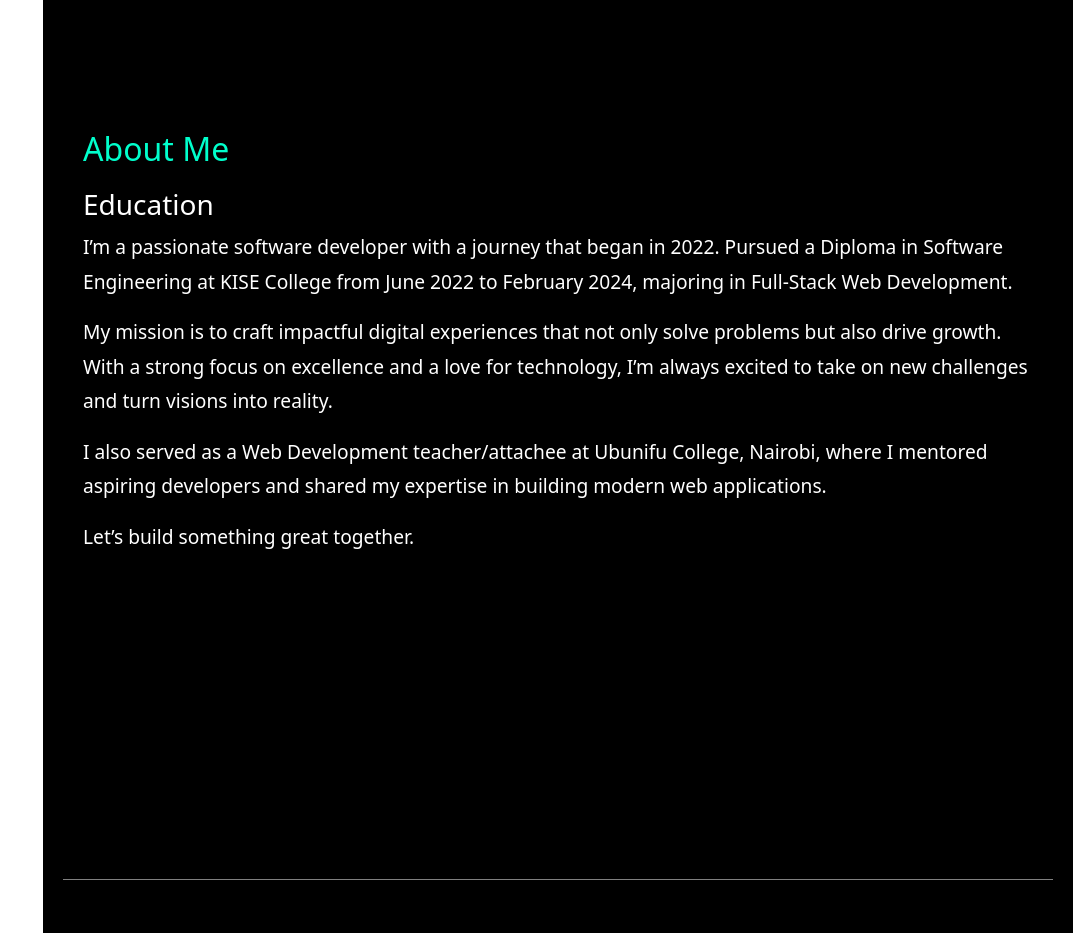
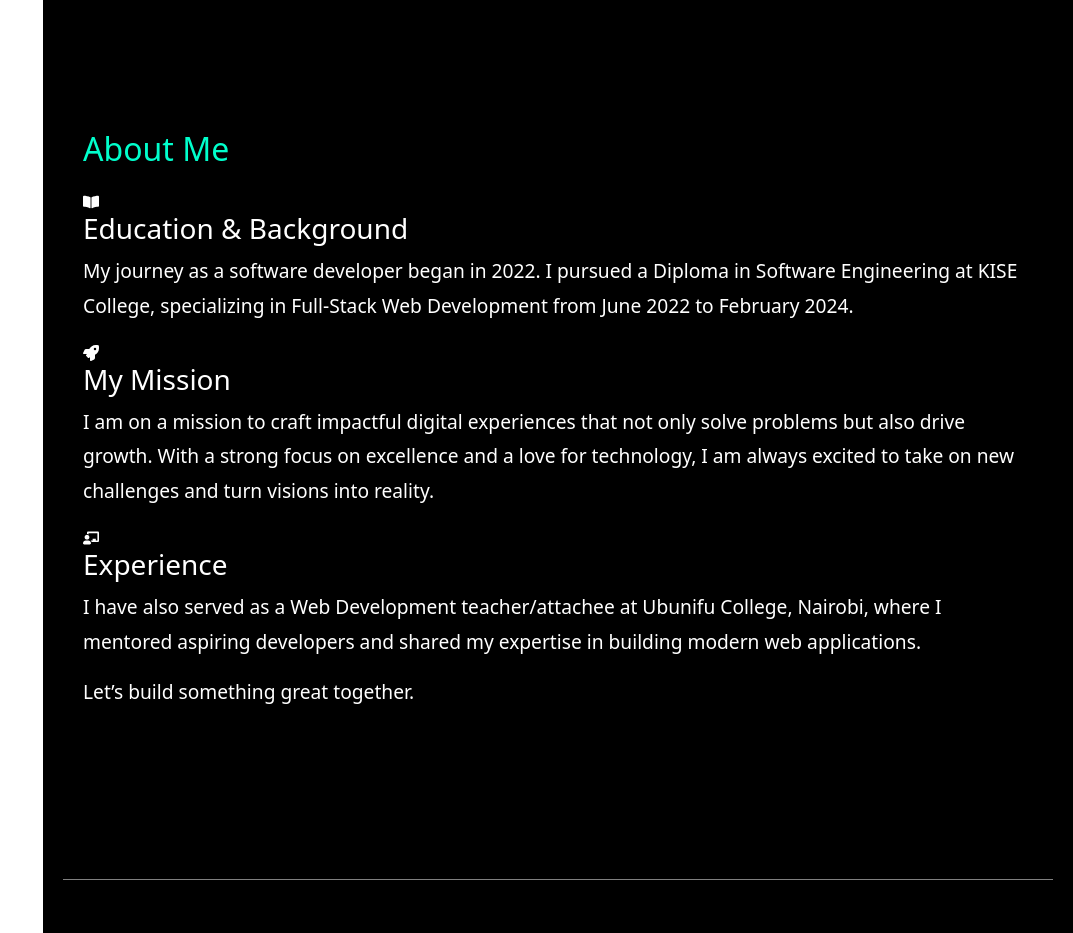
Before and after one commit to Yuikamaa1/react_portfoilio2_latest, a React (Create React App) app: page / in a window 1280 px wide. Shown: the part 740-1673 px from the top of the page, without its empty margins (207-1280 px from the left). Built offline with nearby package versions, Linux system fonts and the light colour scheme.

Commit message:
Update Home.js

```diff
--- a/src/components/Home/Home.js
+++ b/src/components/Home/Home.js
@@ -1,7 +1,7 @@
 import React, { useState, useEffect } from "react";
 import "./Home.css";
 // Assuming you have a folder named 'assets' in your src directory with the icon files
-import { FaLaptopCode, FaBug, FaDatabase, FaCloud, FaMobileAlt, FaPalette, FaProjectDiagram, FaGitAlt, FaBars } from 'react-icons/fa';
+import { FaLaptopCode, FaBug, FaDatabase, FaCloud, FaMobileAlt, FaPalette, FaProjectDiagram, FaGitAlt, FaBars, FaBookOpen, FaRocket, FaChalkboardTeacher } from 'react-icons/fa';
 
 function Home() {
   const [isSidebarOpen, setIsSidebarOpen] = useState(false);
@@ -46,8 +46,6 @@ function Home() {
       </div>
 
       <section id="home" className="section-home">
-        <h2>Welcome to My Portfolio</h2>
-
         <div className="home-content">
           <h1>Hi, I'm Brian Kamau</h1>
           <p>
@@ -58,24 +56,33 @@ function Home() {
       </section>
 
       <section id="about" className="section">
-        <h2>About Me</h2>
+        <div className="about-container">
+          <h2 className="about-title">About Me</h2>
+          <div className="about-card-container">
+            <div className="about-item">
+              <FaBookOpen className="about-icon" />
+              <h3>Education & Background</h3>
               <p>
-        <h3>Education</h3>
-
-          I’m a passionate software developer with a journey that began in 2022.
-          Pursued a Diploma in Software Engineering at KISE College from June 2022 to February 2024,
-          majoring in Full-Stack Web Development.
+                My journey as a software developer began in 2022. I pursued a Diploma in Software Engineering at KISE College, specializing in Full-Stack Web Development from June 2022 to February 2024.
               </p>
+            </div>
+            <div className="about-item">
+              <FaRocket className="about-icon" />
+              <h3>My Mission</h3>
               <p>
-          My mission is to craft impactful digital experiences that not only solve problems but
-          also drive growth. With a strong focus on excellence and a love for technology, I’m
-          always excited to take on new challenges and turn visions into reality.
+                I am on a mission to craft impactful digital experiences that not only solve problems but also drive growth. With a strong focus on excellence and a love for technology, I am always excited to take on new challenges and turn visions into reality.
               </p>
+            </div>
+            <div className="about-item">
+              <FaChalkboardTeacher className="about-icon" />
+              <h3>Experience</h3>
               <p>
-          I also served as a Web Development teacher/attachee at Ubunifu College, Nairobi, where I mentored
-          aspiring developers and shared my expertise in building modern web applications.
+                I have also served as a Web Development teacher/attachee at Ubunifu College, Nairobi, where I mentored aspiring developers and shared my expertise in building modern web applications.
               </p>
-        <p>Let’s build something great together.</p>
+            </div>
+          </div>
+          <p className="about-call-to-action">Let’s build something great together.</p>
+        </div>
       </section>
 
       <section id="skills" className="section">
```
Lines whose indentation alone changed are shown as unchanged.
